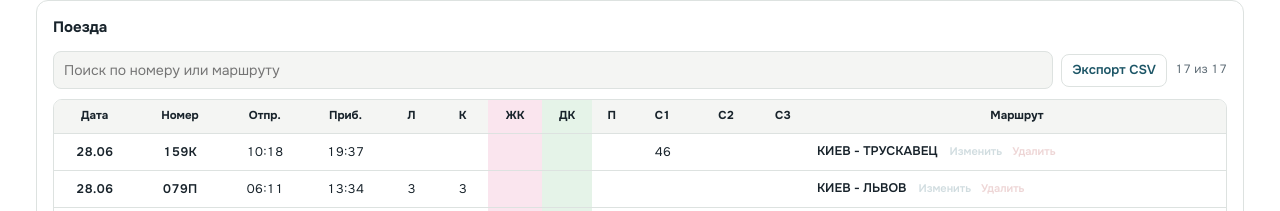
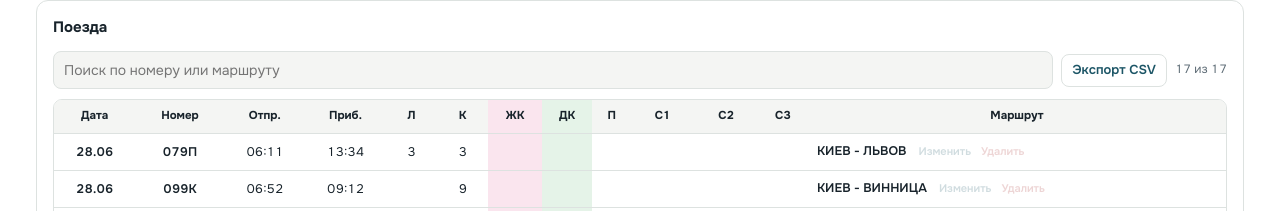
Before and after one commit to DmytroVertikov/uz-train-seats, a plain HTML site: page index.html in a window 1280 px wide. Shown: the part 741-952 px from the top of the page. Drawn offline with Linux system fonts and the light colour scheme.

Commit message:
Sort train records chronologically

```diff
--- a/index.html
+++ b/index.html
@@ -91,7 +91,11 @@
   function load(){try{var raw=localStorage.getItem(KEY);entries=raw?JSON.parse(raw):defaults.map(function(x){return Object.assign({},x);});if(!Array.isArray(entries))entries=[];}catch(e){entries=defaults.map(function(x){return Object.assign({},x);});}}
   function save(){try{localStorage.setItem(KEY,JSON.stringify(entries));return true;}catch(e){toast('Не удалось сохранить данные в браузере');return false;}}
   var toastTimer;function toast(s){var t=$('toast');t.textContent=s;t.classList.add('show');clearTimeout(toastTimer);toastTimer=setTimeout(function(){t.classList.remove('show');},2200);}
-  function render(){var q=$('search').value.trim().toLocaleLowerCase('ru');var list=entries.map(function(x,i){return {x:x,i:i};}).filter(function(o){return (o.x.number+' '+o.x.route).toLocaleLowerCase('ru').includes(q);});$('summary').textContent=list.length+' из '+entries.length;$('empty').hidden=list.length>0;$('rows').innerHTML=list.map(function(o){var x=o.x,day=parseInt(String(x.date||'').slice(0,2),10),zebra=day%2?' date-alt':'';return '<tr class="data-row'+zebra+'">'+fields.map(function(k){var cls=k==='date'?'date-cell':k==='number'?'train-cell':k==='route'?'route-cell':'';var value=x[k]||'';return '<td data-col="'+k+'" class="'+cls+'">'+esc(value)+(k==='route'?'<span class="row-actions"><button class="icon-btn" type="button" data-edit="'+o.i+'" aria-label="Изменить поезд">Изменить</button><button class="icon-btn delete" type="button" data-delete="'+o.i+'" aria-label="Удалить поезд">Удалить</button></span>':'')+'</td>';}).join('')+'</tr>';}).join('');}
+  function dateOrder(value){var m=String(value||'').match(/^(\d{1,2})\.(\d{1,2})$/);return m?Number(m[2])*100+Number(m[1]):999999;}
+  function timeOrder(value){var m=String(value||'').match(/^(\d{1,2}):(\d{2})$/);return m?Number(m[1])*60+Number(m[2]):-1;}
+  function arrivalOrder(row){var arrival=timeOrder(row.arr),departure=timeOrder(row.dep);if(arrival<0)return -1;return departure>=0&&arrival<departure?arrival+1440:arrival;}
+  function compareRows(a,b){var day=dateOrder(a.x.date)-dateOrder(b.x.date);if(day)return day;var departure=timeOrder(a.x.dep)-timeOrder(b.x.dep);if(departure)return departure;var sameNumber=String(a.x.number||'').toLocaleUpperCase('ru')===String(b.x.number||'').toLocaleUpperCase('ru');if(sameNumber)return arrivalOrder(b.x)-arrivalOrder(a.x);return a.i-b.i;}
+  function render(){var q=$('search').value.trim().toLocaleLowerCase('ru');var list=entries.map(function(x,i){return {x:x,i:i};}).filter(function(o){return (o.x.number+' '+o.x.route).toLocaleLowerCase('ru').includes(q);}).sort(compareRows);$('summary').textContent=list.length+' из '+entries.length;$('empty').hidden=list.length>0;$('rows').innerHTML=list.map(function(o){var x=o.x,day=parseInt(String(x.date||'').slice(0,2),10),zebra=day%2?' date-alt':'';return '<tr class="data-row'+zebra+'">'+fields.map(function(k){var cls=k==='date'?'date-cell':k==='number'?'train-cell':k==='route'?'route-cell':'';var value=x[k]||'';return '<td data-col="'+k+'" class="'+cls+'">'+esc(value)+(k==='route'?'<span class="row-actions"><button class="icon-btn" type="button" data-edit="'+o.i+'" aria-label="Изменить поезд">Изменить</button><button class="icon-btn delete" type="button" data-delete="'+o.i+'" aria-label="Удалить поезд">Удалить</button></span>':'')+'</td>';}).join('')+'</tr>';}).join('');}
   function reset(){editing=-1;$('entryForm').reset();document.querySelector('[name="date"]').value='13.12';$('submitBtn').textContent='Добавить в таблицу';$('cancelEdit').hidden=true;$('formTitle').textContent='Добавить поезд';}
   $('entryForm').addEventListener('submit',function(e){e.preventDefault();var wasEditing=editing>=0,fd=new FormData(this),x={};fields.forEach(function(k){if(k==='route'){x.route=String(fd.get('stationFrom')||'').trim()+' - '+String(fd.get('stationTo')||'').trim();return;}var v=fd.get(k);x[k]=keys.indexOf(k)>=0?(v===''?'':String(Number(v))):String(v||'').trim();});if(wasEditing)entries[editing]=x;else entries.push(x);save();reset();render();toast(wasEditing?'Изменения сохранены':'Поезд добавлен');});
   $('cancelEdit').addEventListener('click',reset);$('search').addEventListener('input',render);
```
